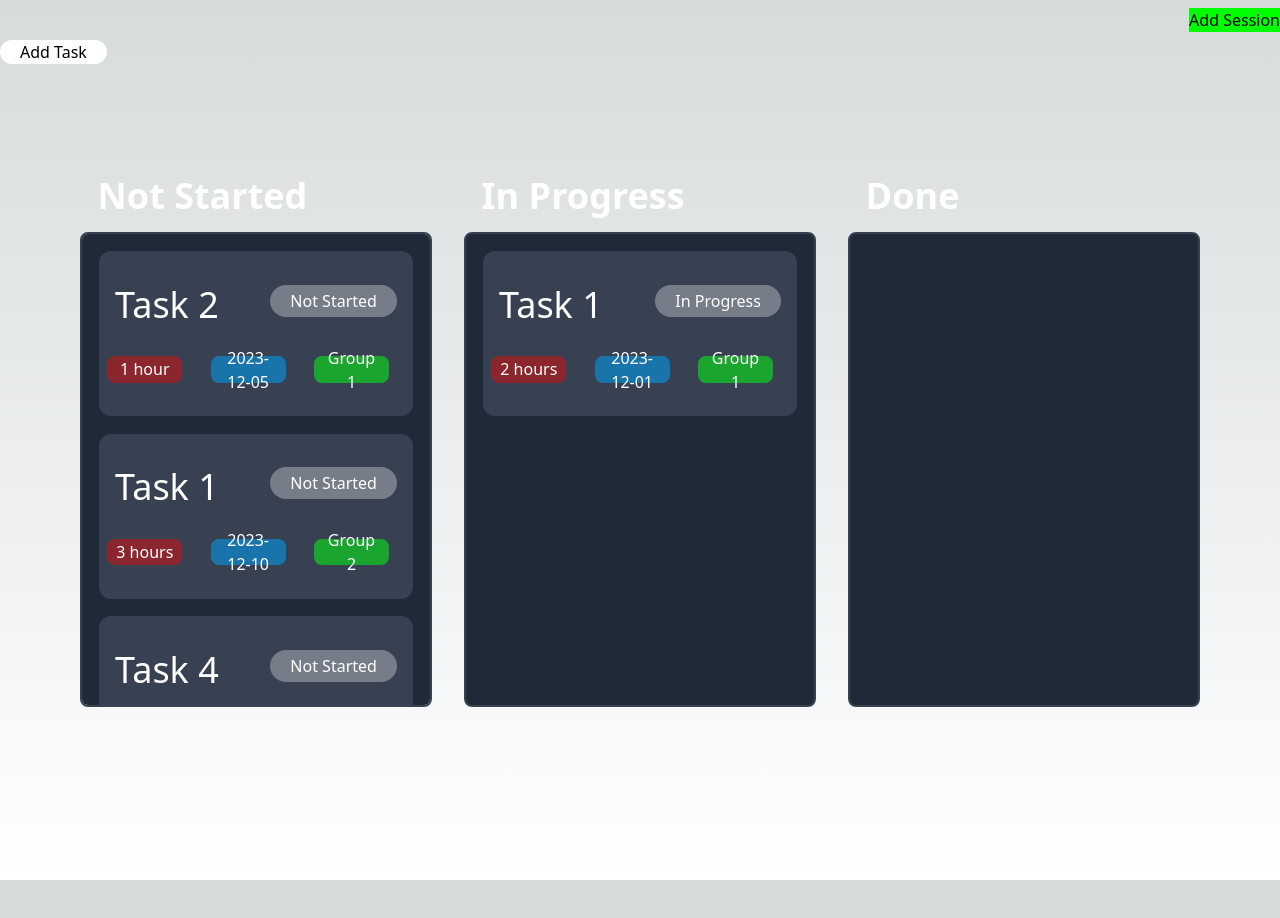
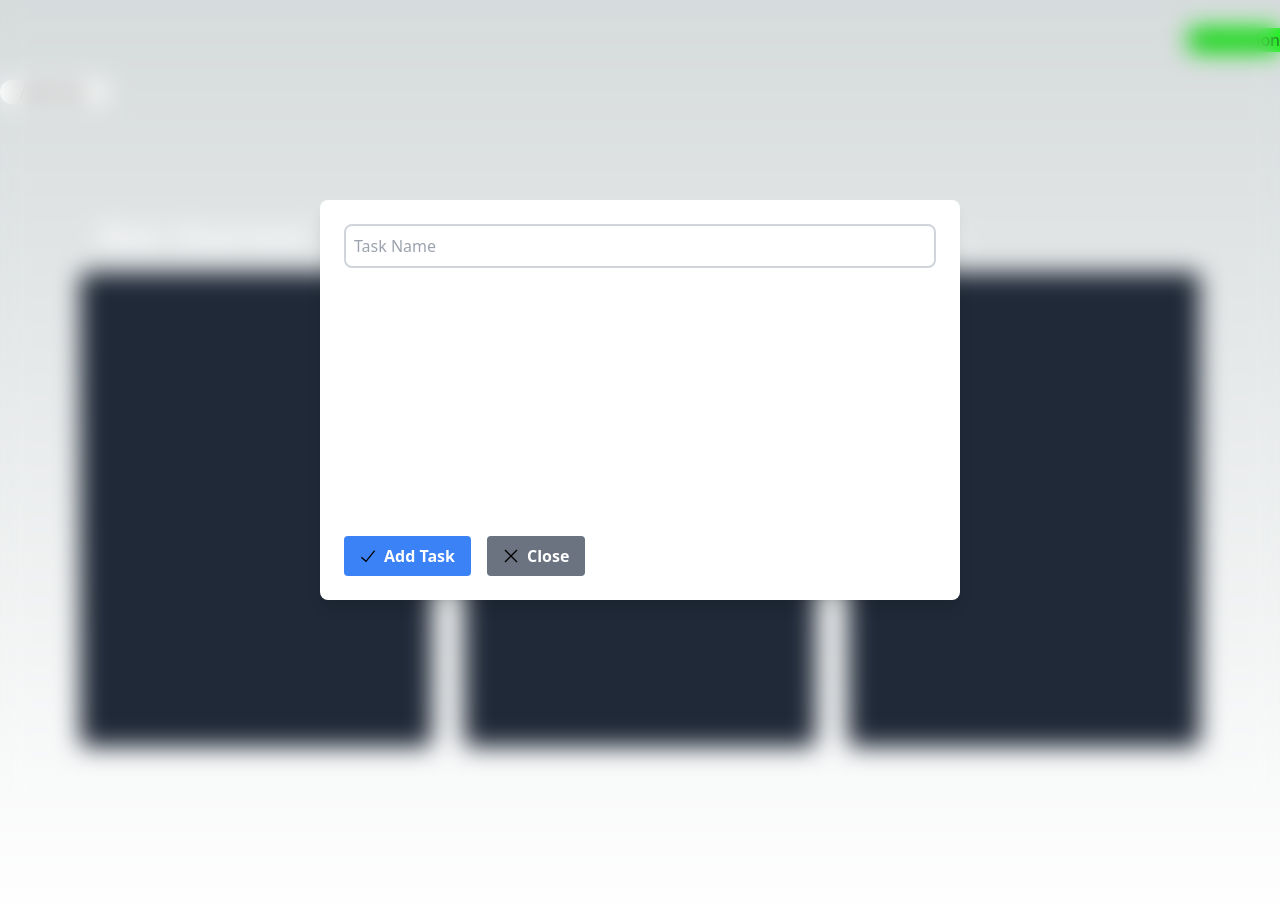
Before and after one commit to mithunb9/TakeTen, a Next.js app in the folder client/: page / in a window 1280 px wide. Both pictures are taken after a click on the button "Add Task". Before the commit the page ends 880 px from the top, so only its background shows below. Built offline with nearby package versions, Linux system fonts and the light colour scheme.

Commit message:
add nlp and functionality

```diff
--- /dev/null
+++ b/client/components/Modal.tsx
@@ -0,0 +1,18 @@
+import React, { useState } from "react";
+import Image from "next/image";
+import Navbar from "../components/NavBar";
+import { GrClose } from "react-icons/gr";
+
+const Modal = ({ isOpen, children, onClose }) => {
+  if (!isOpen) return null;
+
+  return (
+    <div className="fixed inset-0 bg-opacity-25 backdrop-blur-md flex justify-center items-center z-[1]">
+      <div className="bg-white p-6 rounded-lg shadow-lg w-1/2 h-1/2">
+        {children}
+      </div>
+    </div>
+  );
+};
+
+export default Modal;
--- a/client/components/NavBar.tsx
+++ b/client/components/NavBar.tsx
@@ -1,16 +1,14 @@
-import React from 'react';
+import React from "react";
 
 const Navbar = () => {
   return (
-    <div className='flex flex-row justify-between bg-white-500 items-center h-[5vh]'>
-        <div>
-            <h1 className='text-xl'></h1>
-        </div>
-        <div>
-            <button className='bg-[#00ff00]'>
-                Add Session
-            </button>
-        </div>
+    <div className="flex flex-row justify-between bg-white-500 items-center h-[10vh]">
+      <div>
+        <h1 className="text-xl"></h1>
+      </div>
+      <div>
+        <button className="bg-[#00ff00]">Add Session</button>
+      </div>
     </div>
   );
 };
--- a/client/package.json
+++ b/client/package.json
@@ -11,7 +11,9 @@
   "dependencies": {
     "@dnd-kit/core": "^6.1.0",
     "@dnd-kit/sortable": "^8.0.0",
+    "axios": "^1.6.1",
     "next": "14.0.2",
+    "openai": "^4.17.4",
     "react": "^18",
     "react-dom": "^18",
     "react-icons": "^4.11.0"
--- /dev/null
+++ b/client/pages/api/task.ts
@@ -0,0 +1,19 @@
+import { NextApiRequest, NextApiResponse } from "next";
+import { task } from "../../openai";
+
+export default async function handler(
+  req: NextApiRequest,
+  res: NextApiResponse
+) {
+  const taskName = req.query.name;
+
+  if (req.method === "GET") {
+    const data = await task(taskName);
+
+    console.log(data);
+
+    res.status(200).json(data);
+  } else {
+    res.status(400).json({ message: "Only GET requests allowed" });
+  }
+}
--- a/client/pages/screens/kanbanBoard.tsx
+++ b/client/pages/screens/kanbanBoard.tsx
@@ -1,5 +1,8 @@
-import React, { useState } from 'react';
-import ColumnComponent from '../../components/ColumnComponents'; // Import the new component
+import React, { ChangeEvent, useState } from "react";
+import ColumnComponent from "../../components/ColumnComponents"; // Import the new component
+import Modal from "../../components/Modal";
+import axios from "axios";
+import { GrCheckmark, GrClose } from "react-icons/gr";
 
 interface Task {
   id: number; // Unique identifier for each task
@@ -8,71 +11,44 @@ timeToComplete: string;
   progress: string;
   dueDate: string;
   grouping: string;
-
 }
 
+const KanbanBoard: React.FC = () => {
+  const [tasks, setTasks] = useState<Task[]>([]);
 
-
-const KanbanBoard: React.FC = () => {
-  const [tasks, setTasks] = useState<Task[]>([
-    {
-      id: 1,
-      name: 'Task 1',
-      timeToComplete: '2 hours',
-      progress: 'In Progress',
-      dueDate: '2023-12-01',
-      grouping: 'Group 1',
-    },
-    {
-      id: 2,
-      name: 'Task 2',
-      timeToComplete: '1 hour',
-      progress: 'Not Started',
-      dueDate: '2023-12-05',
-      grouping: 'Group 1',
-    },
-    {
-      id: 3,
-      name: 'Task 1',
-      timeToComplete: '3 hours',
-      progress: 'Not Started',
-      dueDate: '2023-12-10',
-      grouping: 'Group 2',
-    },
-    {
-      id: 4,
-      name: 'Task 4',
-      timeToComplete: '4 hours',
-      progress: 'Not Started',
-      dueDate: '2023-12-15',
-      grouping: 'Group 2',
-    },
-    //add more sample tasks
-  ]);
+  const [modalOpen, setModalOpen] = useState(false);
+  const [taskName, setTaskName] = useState("");
+  const [taskClass, setTaskClass] = useState("");
+  const [taskDueDate, setTaskDueDate] = useState("");
+  const [taskTime, setTaskTime] = useState("");
+  const [shown, setShown] = useState(false);
 
   const addTask = () => {
+    setModalOpen(true);
     // Generate a new task with a unique id and default values
-    const newTask: Task = {
-      id: tasks.length + 1, // This assumes tasks are never deleted
-      name: 'New Task',
-      timeToComplete: '1 hour',
-      progress: 'Not Started',
-      dueDate: '2023-12-31',
-      grouping: 'Group 1',
-    }; // alter this to make a post request to the backend to add a new task
+    // const newTask: Task = {
+    //   id: tasks.length + 1, // This assumes tasks are never deleted
+    //   name: "New Task",
+    //   timeToComplete: "1 hour",
+    //   progress: "Not Started",
+    //   dueDate: "2023-12-31",
+    //   grouping: "Group 1",
+    // }; // alter this to make a post request to the backend to add a new task
 
-    // Add the new task to the current state
-    setTasks([...tasks, newTask]);
+    // // Add the new task to the current state
+    // setTasks([...tasks, newTask]);
   };
 
-
   const handleDragStart = (e: React.DragEvent<HTMLDivElement>, task: Task) => {
-    e.dataTransfer.setData('application/json', JSON.stringify(task));
+    e.dataTransfer.setData("application/json", JSON.stringify(task));
   };
 
-  const handleDrop = (e: React.DragEvent<HTMLDivElement>, newColumn: string) => {
+  const handleDrop = (
+    e: React.DragEvent<HTMLDivElement>,
+    newColumn: string
+  ) => {
     e.preventDefault();
-  const droppedTask = JSON.parse(e.dataTransfer.getData('application/json'));
+    const droppedTask = JSON.parse(e.dataTransfer.getData("application/json"));
 
     // Remove the task from the old column
     const updatedTasks = tasks.filter((task) => task.id !== droppedTask.id);
@@ -81,15 +57,77 @@ const KanbanBoard: React.FC = () => {
     setTasks([...updatedTasks, { ...droppedTask, progress: newColumn }]);
   };
 
-
   const allowDrop = (e: React.DragEvent<HTMLDivElement>) => {
     e.preventDefault();
   };
 
+  function updateTaskName(event: ChangeEvent<HTMLInputElement>): void {
+    event.preventDefault();
+
+    setTaskName(event.target.value);
+  }
+
+  function submitTaskName(): void {
+    if (shown == false) {
+      axios.get("/api/task", { params: { name: taskName } }).then((res) => {
+        // remove all spaces from outside the "" and then parse the json
+
+        const data = res.data.split("\n");
+        // remove all "" from the data
+        for (let i = 0; i < data.length; i++) {
+          data[i] = data[i].replace(/"/g, "");
+        }
+
+        // remove all spaces from the beginning and end of the data
+        for (let i = 0; i < data.length; i++) {
+          data[i] = data[i].trim();
+        }
+
+        // remove all data from the left side of the :
+        for (let i = 0; i < data.length; i++) {
+          data[i] = data[i].substring(data[i].indexOf(":") + 1);
+        }
+
+        console.log(data);
+        setTaskName(data[0]);
+        setTaskClass(data[2]);
+        setTaskDueDate(data[1]);
+        setTaskTime(data[3]);
+
+        setShown(true);
+      });
+    } else {
+      setModalOpen(false);
+
+      const newTask: Task = {
+        id: tasks.length + 1, // This assumes tasks are never deleted
+        name: taskName,
+        timeToComplete: taskTime,
+        progress: "Not Started",
+        dueDate: taskDueDate,
+        grouping: taskClass,
+      }; // alter this to make a post request to the backend to add a new task
+
+      // Add the new task to the current state
+      setTasks([...tasks, newTask]);
+
+      setTaskName("");
+      setTaskClass("");
+      setTaskDueDate("");
+      setTaskTime("");
+      setShown(false);
+    }
+  }
+
   return (
     <>
-    <div className='h-[5vh]'>
-      <button className='bg-[#ffffff] rounded-full text-black tet-lg px-5' onClick={addTask}>Add Task</button>
+      <div className="h-[5vh]">
+        <button
+          className="bg-[#ffffff] rounded-full text-black tet-lg px-5"
+          onClick={addTask}
+        >
+          Add Task
+        </button>
       </div>
       <div className="flex justify-center items-center h-screen  text-white">
         <div className="flex w-[90%] h-[80vh]">
@@ -117,7 +155,55 @@ const KanbanBoard: React.FC = () => {
           />
         </div>
       </div>
+      <Modal
+        isOpen={modalOpen}
+        onClose={() => {
+          setModalOpen(false);
+        }}
+      >
+        <div className="flex flex-col justify-between h-full">
+          {/* Content to be centered */}
+          <div className="flex flex-col items-center">
+            <input
+              type="text"
+              placeholder="Task Name"
+              onChange={updateTaskName}
+              value={taskName}
+              className="border-2 border-gray-300 p-2 rounded-lg w-full"
+            />
 
+            {shown && (
+              <div className="flex flex-row">
+                <input
+                  value={taskClass}
+                  className="border-2 border-gray-300 p-2 rounded-lg w-full"
+                />
+                <input
+                  value={taskDueDate}
+                  className="border-2 border-gray-300 p-2 rounded-lg w-full"
+                />
+              </div>
+            )}
+          </div>
+
+          <div className="flex flex-row items-center mt-4">
+            <button
+              className="bg-blue-500 hover:bg-green-500 text-white font-bold py-2 px-4 rounded flex flex-row justify-center items-center"
+              onClick={submitTaskName}
+            >
+              <GrCheckmark className="mr-2" />
+              {(shown && "Confirm") || "Add Task"}
+            </button>
+            <button
+              onClick={() => setModalOpen(false)}
+              className="bg-gray-500 hover:bg-red-500 text-white font-bold py-2 px-4 rounded flex flex-row justify-center items-center ml-4"
+            >
+              <GrClose className="mr-2" />
+              Close
+            </button>
+          </div>
+        </div>
+      </Modal>
     </>
   );
 };
```
Also changed, not shown: client/openai.ts (+22 -1 lines), client/pages/index.tsx (+6 -10 lines), 1 other file (tests, documents, lock files or other folders). Lines whose indentation alone changed are shown as unchanged.
